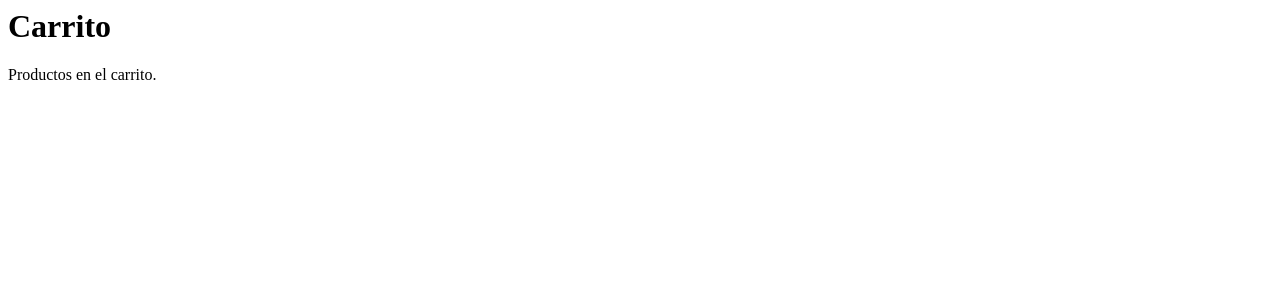
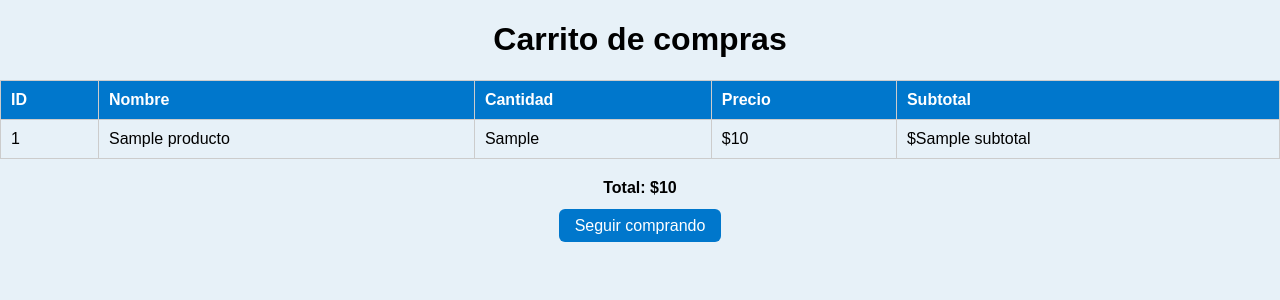
Before and after one commit to Leo2406Abi/pagina_web, a Django app: template tienda/templates/tienda/carrito.html in a window 1280 px wide. Shown: the top 300 px of the page. Run offline with Django 5.2, Linux system fonts and the light colour scheme; the template is opened without the code that fills it: most values are stand-ins (such as "Sample title", 1, 10 or a date in 2020).

Commit message:
Update carrito.html

```diff
--- a/tienda/templates/tienda/carrito.html
+++ b/tienda/templates/tienda/carrito.html
@@ -1,2 +1,45 @@
-<h1>Carrito</h1>
-<p>Productos en el carrito.</p>
+{% load static %}
+<!DOCTYPE html>
+<html lang="es">
+<head>
+    <meta charset="UTF-8">
+    <title>Mi carrito</title>
+    <style>
+        body { font-family:Arial, sans-serif; background:#e7f1f8; margin:0; padding:0; }
+        table{ width:100%; border-collapse:collapse; margin:20px 0; }
+        th,td{ border:1px solid #ccc; padding:10px; text-align:left; }
+        th { background:#0077cc; color:#fff; }
+        .volver{text-align:center; margin:20px;}
+        a.button { padding:8px 16px; background:#0077cc; color:#fff; border-radius:6px; text-decoration:none; }
+    </style>
+</head>
+<body>
+<h1 style="text-align:center;">Carrito de compras</h1>
+
+{% if productos %}
+<table>
+    <thead>
+        <tr><th>ID</th><th>Nombre</th><th>Cantidad</th><th>Precio</th><th>Subtotal</th></tr>
+    </thead>
+    <tbody>
+        {% for p in productos %}
+        <tr>
+            <td>{{ p.producto_id }}</td>
+            <td>{{ p.nombre }}</td>
+            <td>{{ p.cant_en_carrito }}</td>
+            <td>${{ p.precio }}</td>
+            <td>${{ p.subtotal }}</td>
+        </tr>
+        {% endfor %}
+    </tbody>
+</table>
+<p style="text-align:center;"><strong>Total: ${{ total }}</strong></p>
+{% else %}
+<p style="text-align:center;">Tu carrito está vacío.</p>
+{% endif %}
+
+<div class="volver">
+    <a href="{% url 'pagina_tienda' %}" class="button">Seguir comprando</a>
+</div>
+</body>
+</html>
```
